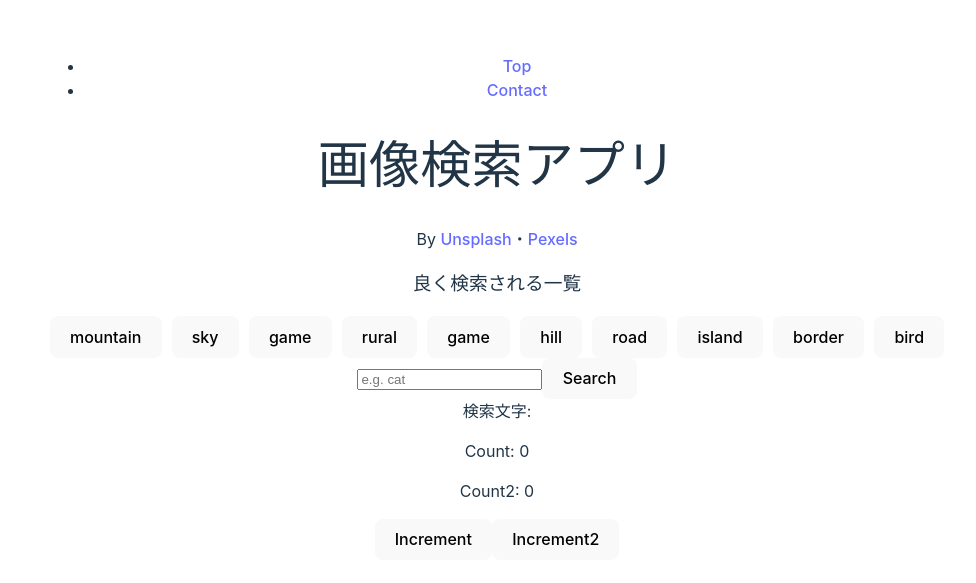
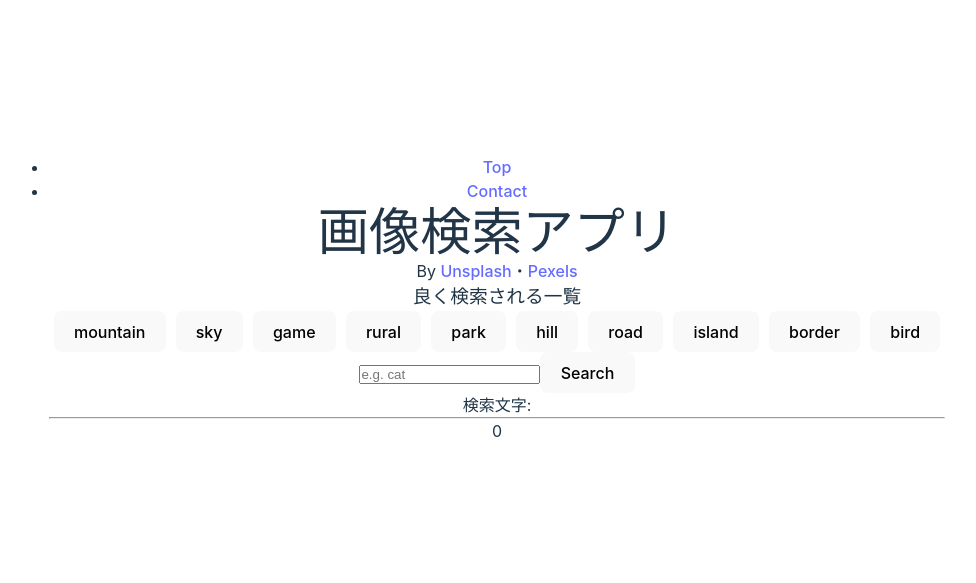
Before and after one commit to na-horita/kensaku, a React (Vite) app: page / in a window 1280 px wide. Shown: the part 101-684 px from the top of the page, without its empty margins (143-1119 px from the left). Built offline with nearby package versions, Linux system fonts and the light colour scheme; data requests are answered from the project's data file.

Commit message:
【jsx】カルーセルプラグインsplideを実装

```diff
--- a/db.json
+++ b/db.json
@@ -23,7 +23,7 @@
     {
       "id": 5,
       "name": "tachinaba",
-      "word": "game"
+      "word": "park"
     },
     {
       "id": 6,
--- a/package.json
+++ b/package.json
@@ -10,6 +10,7 @@
     "lint": "eslint --fix src/**/*.js*"
   },
   "dependencies": {
+    "@splidejs/react-splide": "^0.7.12",
     "axios": "^1.3.4",
     "idb-keyval": "^6.2.0",
     "masonry-layout": "^4.2.2",
--- a/src/App.css
+++ b/src/App.css
@@ -1,7 +1,17 @@
+* {
+    -webkit-box-sizing: border-box;
+    -moz-box-sizing: border-box;
+    box-sizing: border-box;
+    -o-box-sizing: border-box;
+    -ms-box-sizing: border-box;
+    margin: 0;
+    padding: 0;
+}
+
 #root {
-  max-width: 1280px;
+  max-width: 100%;
   margin: 0 auto;
-  padding: 2rem;
+  padding: 1.5rem;
   text-align: center;
 }
 
--- a/src/components/Results.jsx
+++ b/src/components/Results.jsx
@@ -1,7 +1,53 @@
+import { useState,useEffect } from "react";
 import Masonry, { ResponsiveMasonry } from "react-responsive-masonry";
 import RiseLoader from "react-spinners/RiseLoader";
+import { Splide, SplideSlide } from '@splidejs/react-splide';
+import '@splidejs/splide/dist/css/themes/splide-default.min.css';
 
 const Results = (props) => {
+
+  const isFavorite = (singleData) => {
+    return props.hopes && props.hopes.findIndex((hope) => hope.id === singleData.id) !== -1;
+  };
+
+  const [perPage, setPerPage] = useState(10);
+  const [perMove, setPerMove] = useState(10);
+  const [gap, setGap] = useState(15);
+
+  useEffect(() => {
+    const handleResize = () => {
+      if (window.innerWidth >= 1024) {
+        setPerPage(10);
+        setPerMove(10);
+        setGap(12);
+      } else if (window.innerWidth >= 768) {
+        setPerPage(8);
+        setPerMove(8);
+        setGap(10);
+      } else {
+        setPerPage(5);
+        setPerMove(5);
+        setGap(4);
+      }
+    };
+    handleResize();
+    window.addEventListener("resize", handleResize);
+    return () => window.removeEventListener("resize", handleResize);
+  }, []);
+
+  const options = {
+    perPage: perPage,
+    perMove: perMove,
+    gap: gap,
+    type: "loop",
+    pagination: false,
+    arrows: true,
+    rewind: true,
+    classes: {
+      arrow: 'splide__arrow custom-arrow',
+    },
+  };
+
   return (
     <>
       {props.loading && <RiseLoader color={"#26d146"} size={25} margin={40} />}
@@ -19,12 +65,28 @@ const Results = (props) => {
                 <img src={singleData.url} alt={singleData.photographer} />
                 <p>
                   {index}:{singleData.source}:{singleData.created_at}
+                  <button onClick={(event) => props.handleAddToFavorites(event, singleData)}>
+                    {isFavorite(singleData) ? '解除' : 'お気に入り'}
+                  </button>
                 </p>
               </a>
             ))}
           </Masonry>
         </ResponsiveMasonry>
       )}
+      <hr />
+      {props.hopes && props.hopes.length > 0 && (
+          <div className="splide_wrap">
+            <h4 style={{padding:"20px 0"}}>お気に入り画像集</h4>
+            <Splide options={options}>
+            {props.hopes.map((hope) => (
+              <SplideSlide key={hope.id}>
+                <img src={hope.url} alt={hope.photographer} />
+              </SplideSlide>
+            ))}
+            </Splide>
+          </div>
+        )}
     </>
   );
 };
--- a/src/pages/Top.jsx
+++ b/src/pages/Top.jsx
@@ -9,15 +9,18 @@ import Frequent from "../components/Frequent";
 import { useIndexedDB } from "../useIndexedDB";
 
 const Top = () => {
-  const [count, setCount] = useIndexedDB("count", 0);
-  const [count2, setCount2] = useIndexedDB("count2", 0);
+  const [hopes, setHopes] = useIndexedDB('hopes', null);
 
-  const increment = () => {
-    setCount(count + 1);
-  };
-
-　const increment2 = () => {
-    setCount2(count2 + 1);
+  const handleAddToFavorites = (event, image) => {
+    event.preventDefault();
+    const existingIndex = hopes.findIndex((hope) => hope.id === image.id);
+    const newHopes = [...hopes];
+    if (existingIndex !== -1) {
+      newHopes.splice(existingIndex, 1);
+    } else {
+      newHopes.push(image);
+    }
+    setHopes(newHopes);
   };
 
   const [word, setWord] = useState("");
@@ -102,12 +105,7 @@ const Top = () => {
       />
       <Form setWord={setWord} word={word} getPhotoData={getPhotoData} />
       検索文字:{word}
-      <Results photos={photos} loading={loading} />
-      <div>
-        <p>Count: {count}</p><p>Count2: {count2}</p>
-        <button onClick={increment}>Increment</button>
-        <button onClick={increment2}>Increment2</button>
-      </div>
+      <Results photos={photos} loading={loading} handleAddToFavorites={handleAddToFavorites} hopes={hopes} />
     </>
   );
 };
```
Also changed, not shown: 1 other file (tests, documents, lock files or other folders).
